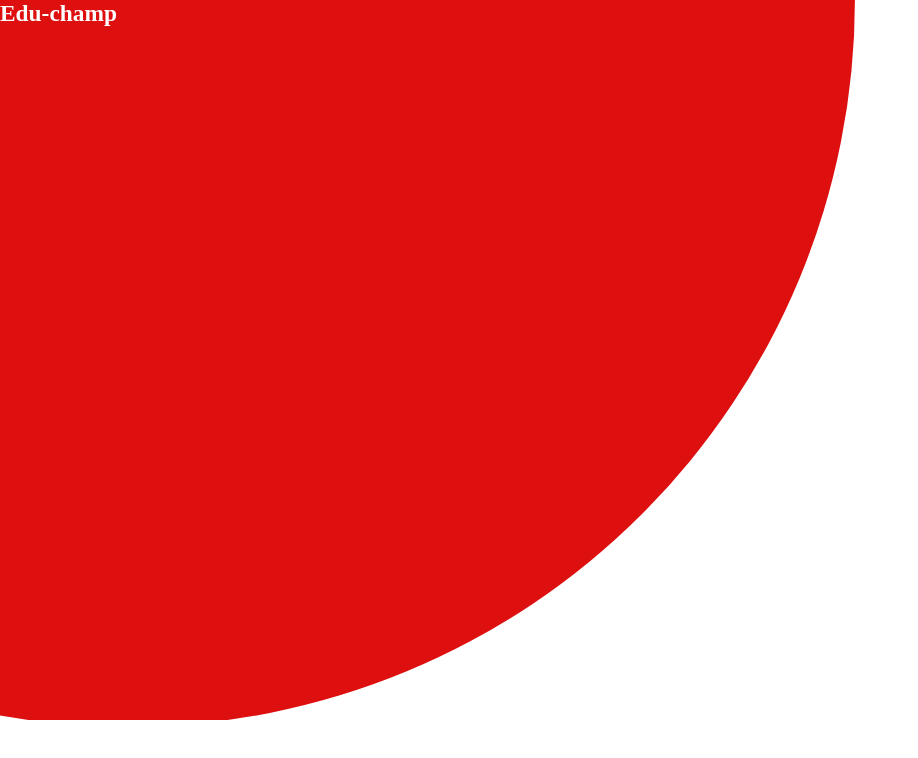
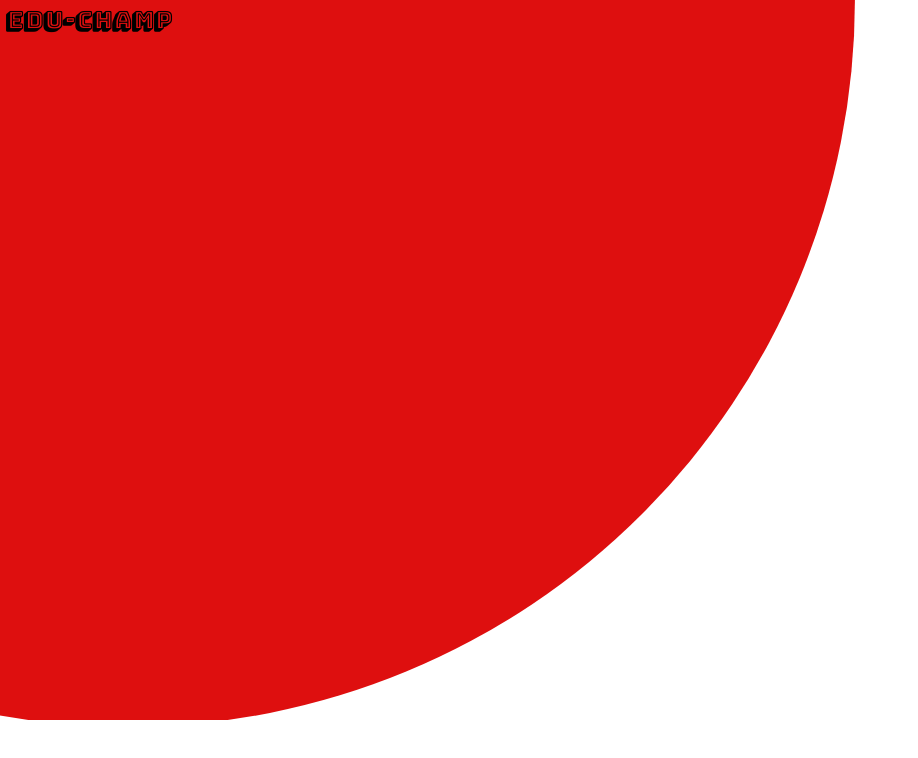
Before and after one commit to arghadwip23/e-commerce, a plain HTML site: page index.html in a window 1280 px wide. Shown: the whole page, without its empty margins (0-918 px from the left). Drawn offline with nearby package versions, Linux system fonts and the light colour scheme.

Commit message:
minor update

```diff
--- a/index.html
+++ b/index.html
@@ -27,6 +27,7 @@
   </div>
   <header>
     <h3>Edu-champ</h3>
+    <i class="bi bi-list"></i>
   </header>
 </section>
 
--- a/style.css
+++ b/style.css
@@ -12,6 +12,7 @@ body {
 *{
   margin: 0;
   padding: 0;
+  box-sizing: border-box;
 }
 
 
@@ -34,4 +35,14 @@ header{
   top: 0;
   left: 0;
   color: #ffffff;
+  width: 100%;
+  display: flex;
+  justify-content: space-between;
+  align-items: center;
+  padding: 5px;
+
 }
+header h3{
+  font-family:"Bungee Shade" ;
+  color: #000000;
+}
```
